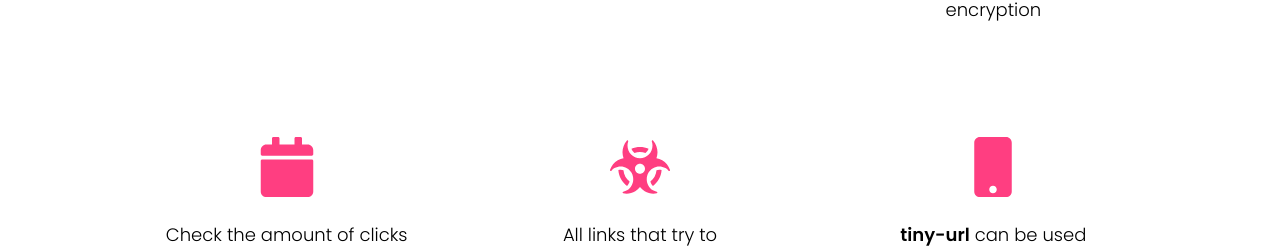
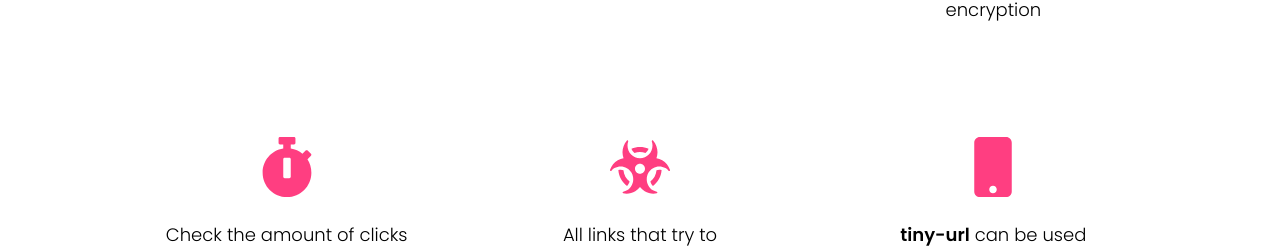
Before and after one commit to RickBr0wn/url-shortner, a React (Create React App) app in the folder client/: page / in a window 1280 px wide. Shown: the part 899-1147 px from the top of the page. Built offline with nearby package versions, Linux system fonts and the light colour scheme.

Commit message:
adds to example

```diff
--- a/client/src/components/Examples.js
+++ b/client/src/components/Examples.js
@@ -4,9 +4,9 @@ import {
   FaHandsHelping,
   FaLink,
   FaUserShield,
-  FaCalendar,
   FaBiohazard,
   FaMobile,
+  FaStopwatch,
 } from 'react-icons/fa'
 
 const Wrapper = styled.div`
@@ -83,7 +83,7 @@ function Examples() {
       </Card>
       <Card>
         <CardIcon>
-          <FaCalendar />
+          <FaStopwatch />
         </CardIcon>
         <CardText>
           Check the amount of clicks that your <Bold>tiny-url</Bold> received
```
